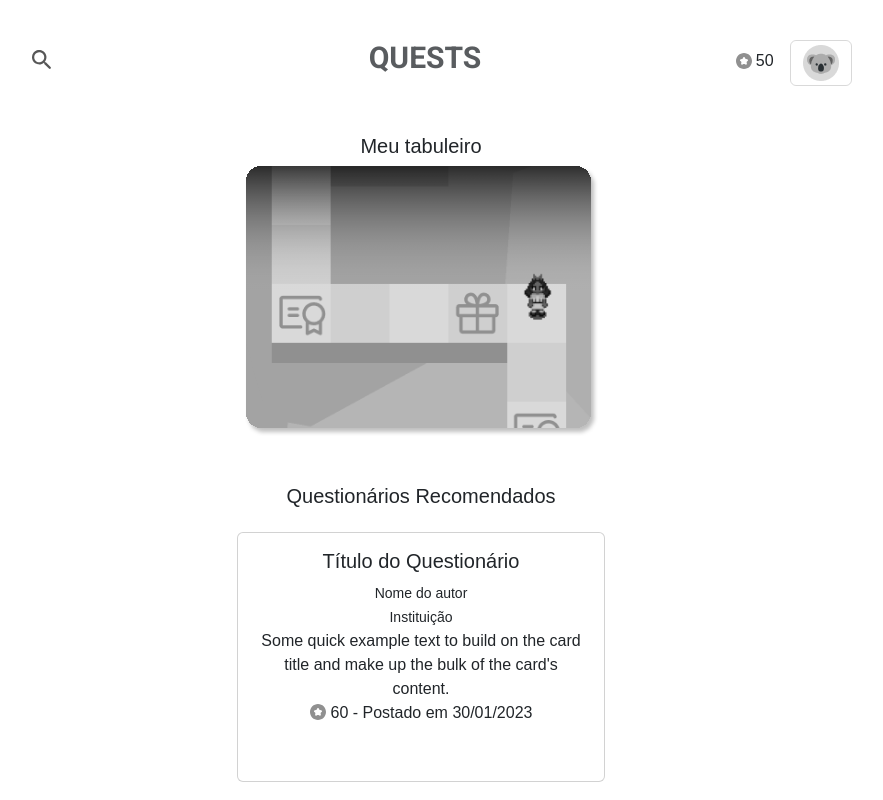
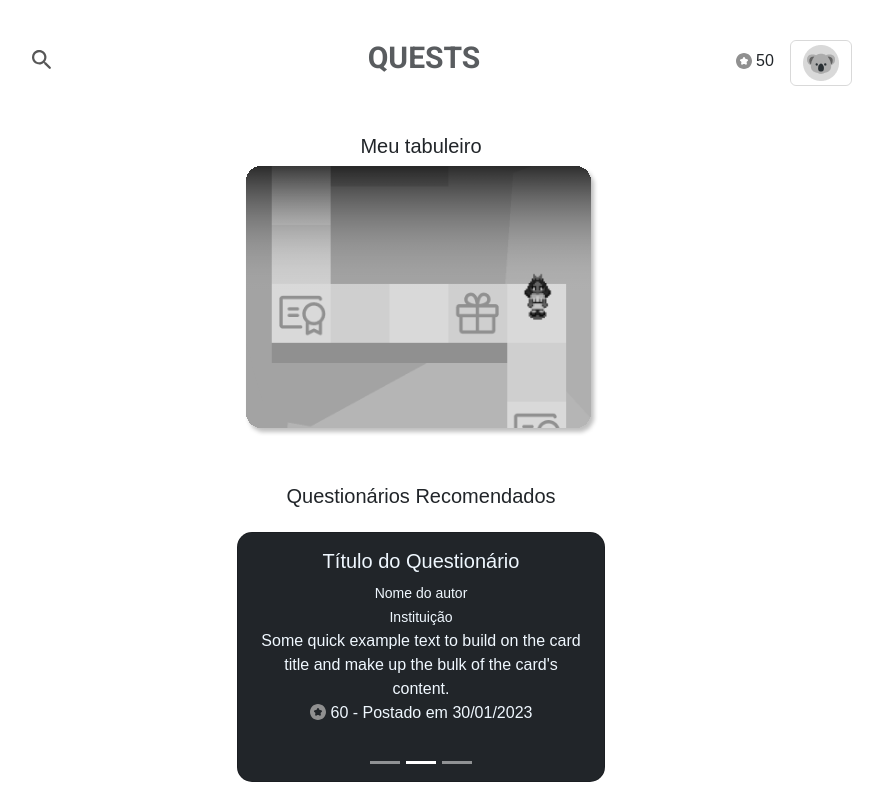
Before and after one commit to smdlinos/Projeto_Linos, a React (Create React App) app in the folder React/: page /home in a window 1280 px wide. Shown: the top 800 px of the page, without its empty margins (219-1102 px from the left). Built offline with nearby package versions, Linux system fonts and the light colour scheme.

Commit message:
Arquivo Final

```diff
--- a/React/src/App.js
+++ b/React/src/App.js
@@ -1,10 +1,8 @@
 import "./styles.css";
-import Off_canvas from "./componentes/off_canvas"
 import "bootstrap/dist/css/bootstrap.css";
 import Home from "./pages/home"
 import Contato from "./pages/contato"
 import Cadastro from "./pages/cadastro"
-import Header from "./componentes/Header"
 import Redefinir from "./pages/redefinir_senha"
 
 import { BrowserRouter as Router, Routes, Route, Link } from "react-router-dom";
@@ -12,7 +10,6 @@ import { BrowserRouter as Router, Routes, Route, Link } from "react-router-dom";
 export default function App() {
   return (
     <div className="App">
-
 
         <Router>
 
--- a/React/src/componentes/Quests.js
+++ b/React/src/componentes/Quests.js
@@ -21,7 +21,7 @@ function Quests(){
 
             <Card
                     style={{ width: '23rem' }}
-                    className="mb-2 m-auto card"
+                    className="mb-2 m-auto card bg-dark"
 
                     >
 
@@ -42,7 +42,7 @@ function Quests(){
             <Carousel.Item>
             <Card
                     style={{ width: '23rem' }}
-                    className="mb-2 m-auto"
+                    className="mb-2 m-auto bg-dark"
                     >
 
                 <Card.Body>
@@ -63,7 +63,7 @@ function Quests(){
             <Carousel.Item>
             <Card
                     style={{ width: '23rem' }}
-                    className="mb-2 m-auto"
+                    className="mb-2 m-auto bg-dark card"
                     >
 
                 <Card.Body>
--- a/React/src/pages/home.js
+++ b/React/src/pages/home.js
@@ -1,4 +1,4 @@
-
+import "../componentes/Tela.css"
 import Header2 from "../componentes/Header2";
 import Quests from "../componentes/Quests";
 import Tabuleiro from "../componentes/tabuleiro";
@@ -15,7 +15,7 @@ function Home (){
                 <h5 className='pb-3 pt-5'>
                 Todos os Questionários
                 </h5>
-                <Quests/>
+                <Quests />
             </main>
 
 
```
